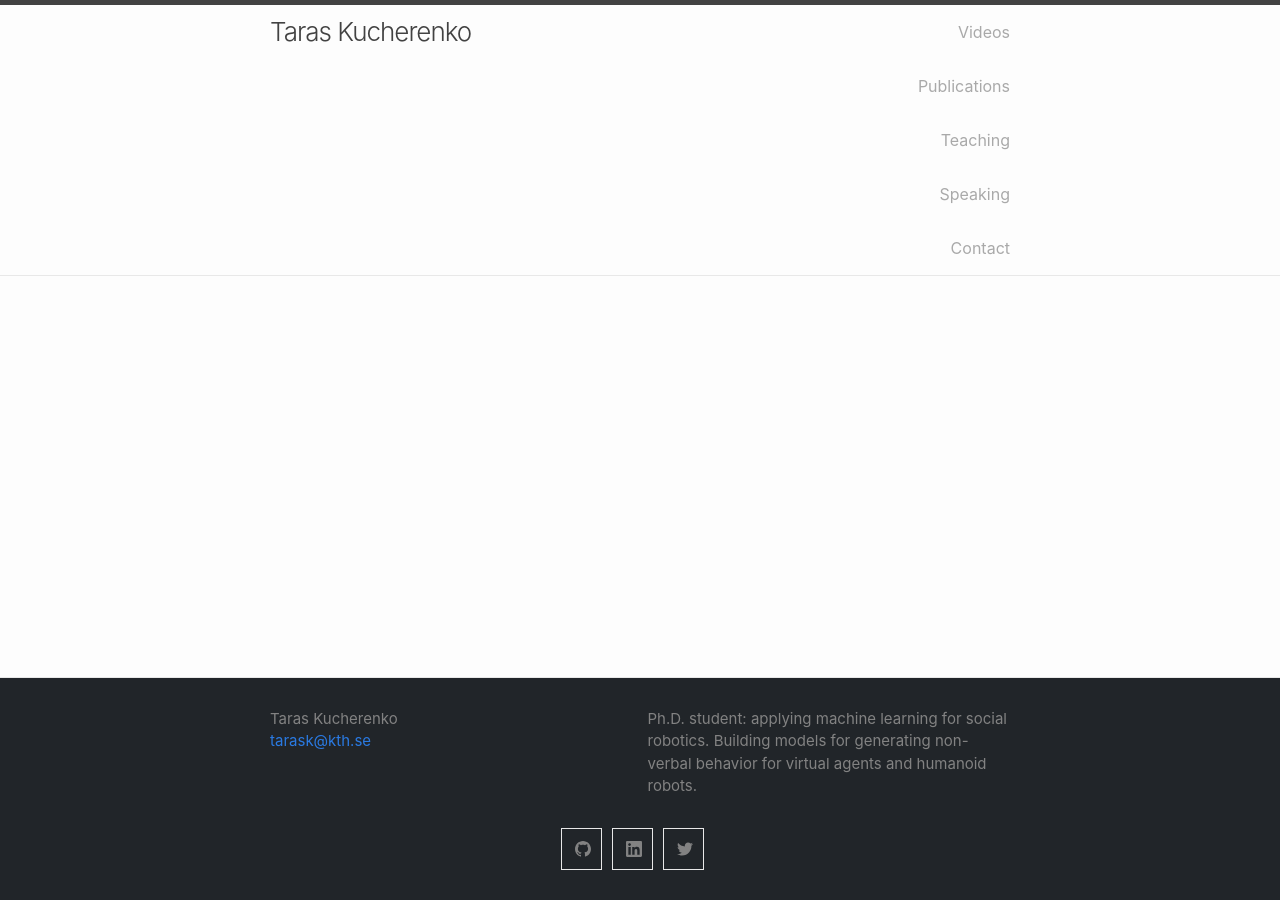
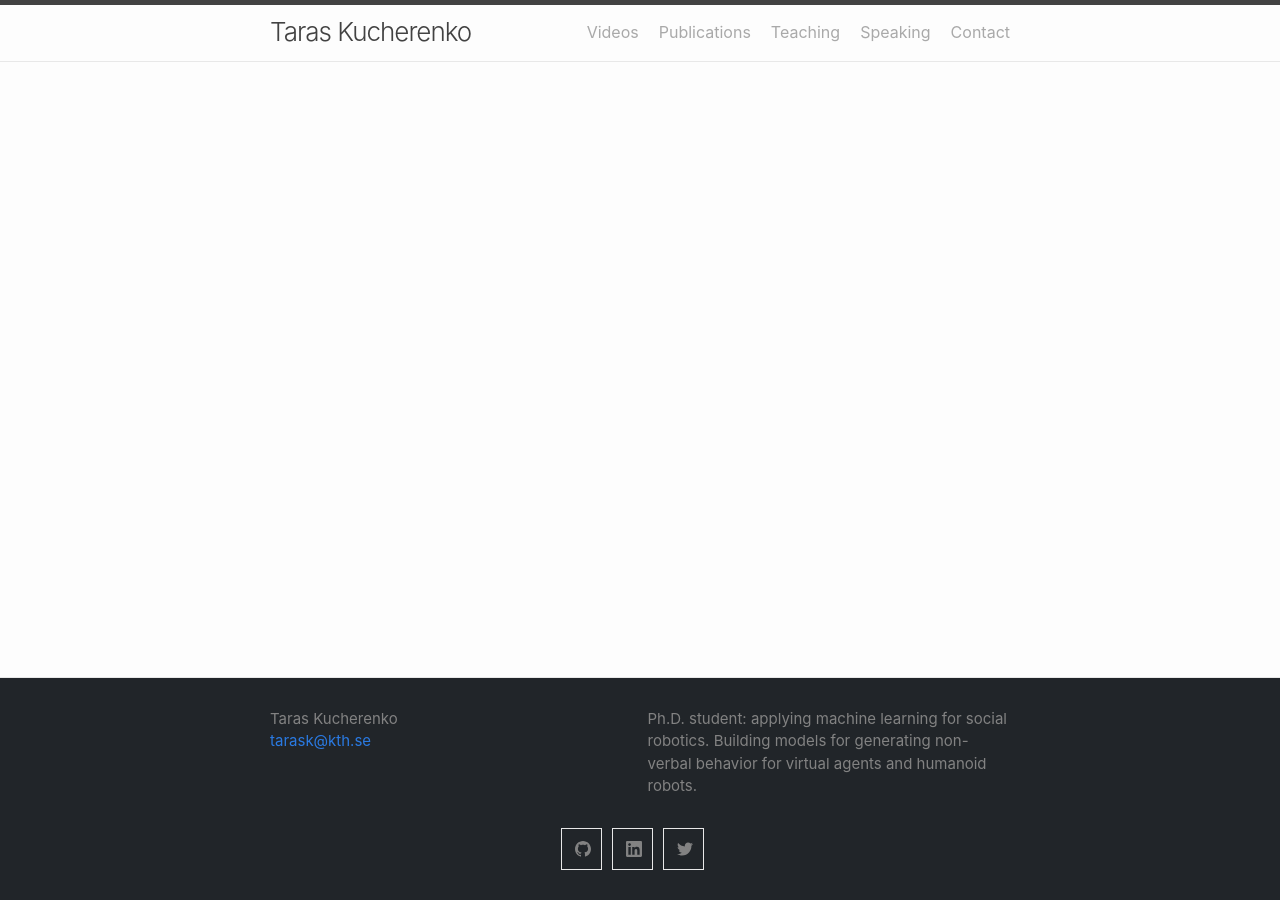
Before and after one commit to Svito-zar/Svito-zar.github.io, a Jekyll site: the page built from about.md, in a window 1280 px wide. Built offline with Jekyll 4.4.1, drawn with Linux system fonts in a browser that asks for light colours; our own code applies the rules of GitHub Pages for plain Markdown files.

Commit message:
Update header.html

```diff
--- a/_includes/header.html
+++ b/_includes/header.html
@@ -21,7 +21,7 @@
           {%- for path in page_paths -%}
             {%- assign my_page = site.pages | where: "path", path | first -%}
             {%- if my_page.title -%}
-            <li class="active"><a class="page-link" href="{{ my_page.url | relative_url }}">{{ my_page.title | escape }}</a></li>
+            <a class="page-link" href="{{ my_page.url | relative_url }}">{{ my_page.title | escape }}</a>
             {%- endif -%}
           {%- endfor -%}
         </div>
```
